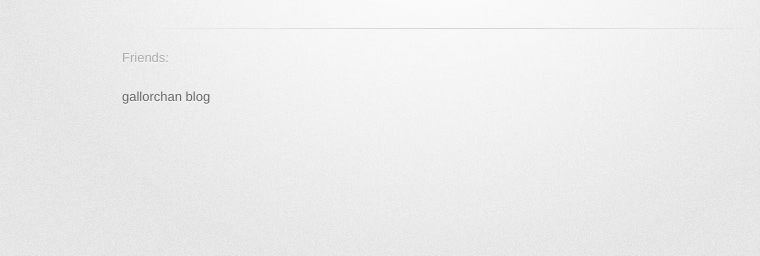
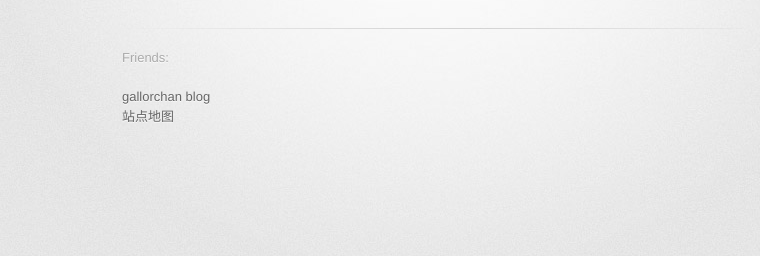
Before and after one commit to ilimei/ilimei.github.io, a Jekyll site: the page built from index.html, in a window 1280 px wide. Shown: the part 303-559 px from the top of the page, without its empty margins (208-968 px from the left). Built offline with Jekyll 4.4.1, drawn with Linux system fonts in a browser that asks for light colours; some web fonts are replaced; the list of posts is cut into pages by our own code.

Commit message:
添加站点地图

```diff
--- a/_config.yml
+++ b/_config.yml
@@ -1,24 +1,14 @@
-# Welcome to Jekyll!
-#
-# This config file is meant for settings that affect your whole blog, values
-# which you are expected to set up once and rarely edit after that. If you find
-# yourself editing these this file very often, consider using Jekyll's data files
-# feature for the data you need to update frequently.
-#
-# For technical reasons, this file is *NOT* reloaded automatically when you use
-# 'jekyll serve'. If you change this file, please restart the server process.
+gems: [
+  jekyll-paginate, # 分页插件
+  jekyll-sitemap   # 站点地图插件
+]
 
-# Site settings
-# These are used to personalize your new site. If you look in the HTML files,
-# you will see them accessed via {{ site.title }}, {{ site.email }}, and so on.
-# You can create any custom variable you would like, and they will be accessible
-# in the templates via {{ site.myvariable }}.
 title: 爱丽美博客
 email: 514222057@qq.com
 #分页每页5个数据
 paginate: 5
 paginate_path: "blog/page:num"
-gems: [jekyll-paginate]
+
 
 description: > # this means to ignore newlines until "baseurl:"
   Write an awesome description for your new site here. You can edit this
--- a/_includes/footer.html
+++ b/_includes/footer.html
@@ -3,4 +3,5 @@
  	{% for friend in site.data.friends %}
 		<a href="{{ friend.url }}">{{ friend.name }}</a>
  	{% endfor %}
+ 	<p><a href="/sitemap.xml">站点地图</a></p>
  </footer>
--- a/index.html
+++ b/index.html
@@ -15,11 +15,40 @@ layout: default
 <section id="main_content">
 
 {% for post in paginator.posts %}
-  <h3>
-    <a id="welcome-to-github-pages" class="anchor" href="{{ post.url }}" aria-hidden="true">
-    <span aria-hidden="true" class="octicon octicon-link">{{ post.title }}</span></a></h3>
+    <h3>
+      <a id="welcome-to-github-pages"
+          class="anchor" href="{{ post.url }}"
+          aria-hidden="true">
+        <span aria-hidden="true"
+              class="octicon octicon-link">{{ post.title }}</span>
+      </a>
+    </h3>
     <p>{{ post.desc }}</p>
-  <h3>
 {% endfor %}
 
+{% if paginator.total_pages > 1 %}
+<div class="pagination">
+  {% if paginator.previous_page %}
+  <a href="{{ paginator.previous_page_path | prepend: site.baseurl | replace: '//', '/' }}">&laquo; Prev</a>
+  {% else %}
+  <span>&laquo; Prev</span>
+  {% endif %}
+
+  {% for page in (1..paginator.total_pages) %}
+  {% if page == paginator.page %}
+  <em>{{ page }}</em>
+  {% elsif page == 1 %}
+  <a href="{{ '/index.html' | prepend: site.baseurl | replace: '//', '/' }}">{{ page }}</a>
+  {% else %}
+  <a href="{{ site.paginate_path | prepend: site.baseurl | replace: '//', '/' | replace: ':num', page }}">{{ page }}</a>
+  {% endif %}
+  {% endfor %}
+
+  {% if paginator.next_page %}
+  <a href="{{ paginator.next_page_path | prepend: site.baseurl | replace: '//', '/' }}">Next &raquo;</a>
+  {% else %}
+  <span>Next &raquo;</span>
+  {% endif %}
+</div>
+{% endif %}
 </section>
```
